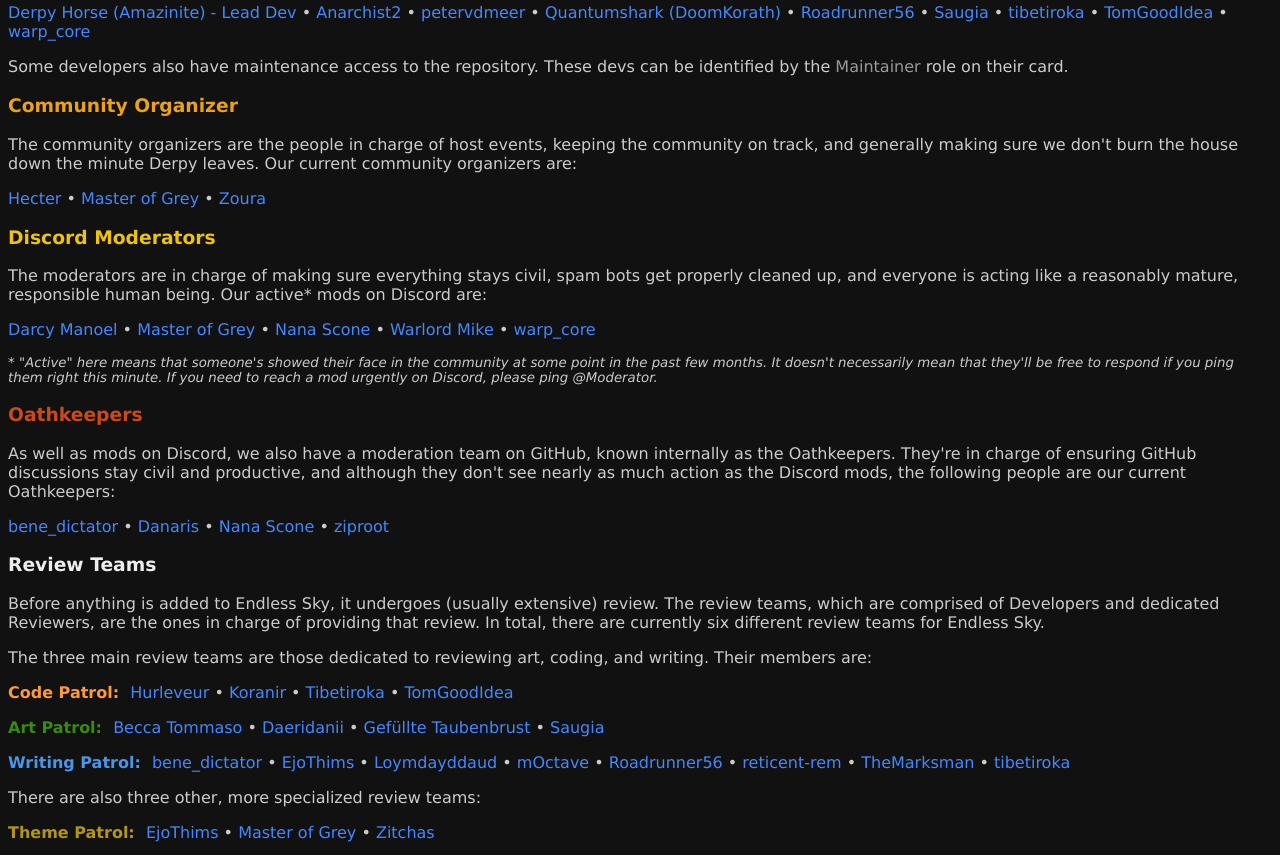
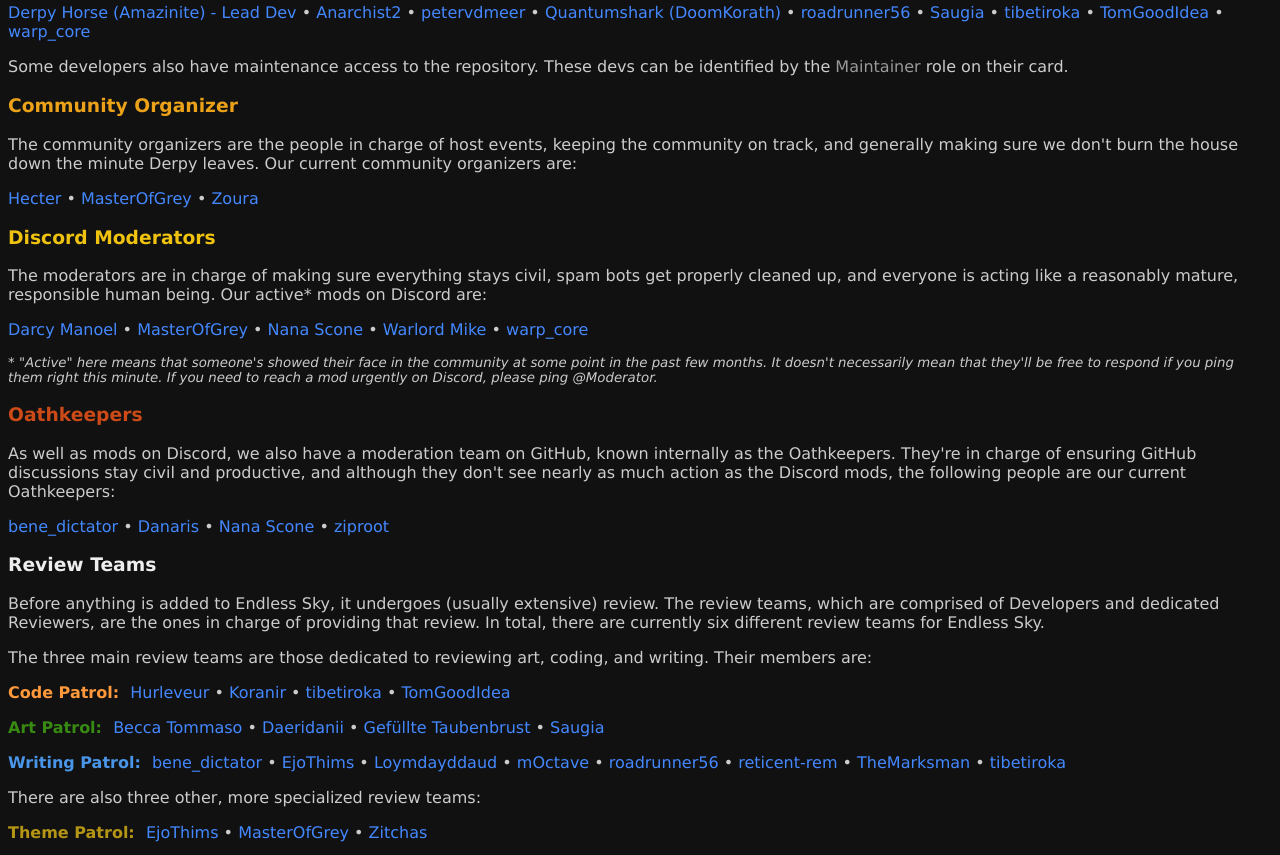
Before and after one commit to mOctave/es-community-directory, a plain HTML site: page index.html in a window 1280 px wide. Shown: the part 258-1113 px from the top of the page. Drawn offline with Linux system fonts and the light colour scheme.

Commit message:
Fix issues with people's names

```diff
--- a/index.html
+++ b/index.html
@@ -37,16 +37,16 @@ along with this program.  If not, see <https://www.gnu.org/licenses/>.
 		<h2>Roles</h2>
 		<h3 class="developer">Developer</h3>
 		<p>Developers are the people with write access to the GitHub repository. That means they're the ones who have the final say on what gets into the game and what doesn't. Right now, the following people are active* devs for Endless Sky:</p>
-		<p><a href="#derpy-horse">Derpy Horse (Amazinite) - Lead Dev</a> • <a href="#anarchist2">Anarchist2</a> • <a href="#petervdmeer">petervdmeer</a> • <a href="#quantumshark">Quantumshark (DoomKorath)</a> • <a href="#roadrunner56">Roadrunner56</a> • <a href="#saugia">Saugia</a> • <a href="#tibetiroka">tibetiroka</a> • <a href="#tomgoodidea">TomGoodIdea</a> • <a href="#warp_core">warp_core</a></p>
+		<p><a href="#derpy-horse">Derpy Horse (Amazinite) - Lead Dev</a> • <a href="#anarchist2">Anarchist2</a> • <a href="#petervdmeer">petervdmeer</a> • <a href="#quantumshark">Quantumshark (DoomKorath)</a> • <a href="#roadrunner56">roadrunner56</a> • <a href="#saugia">Saugia</a> • <a href="#tibetiroka">tibetiroka</a> • <a href="#tomgoodidea">TomGoodIdea</a> • <a href="#warp_core">warp_core</a></p>
 		<p>Some developers also have maintenance access to the repository. These devs can be identified by the <span class="maintainer">Maintainer</span> role on their card.</p>
 
 		<h3 class="community-organizer">Community Organizer</h3>
 		<p>The community organizers are the people in charge of host events, keeping the community on track, and generally making sure we don't burn the house down the minute Derpy leaves. Our current community organizers are:</p>
-		<p><a href="#hecter">Hecter</a> • <a href="#master_of_grey">Master of Grey</a> • <a href="#zoura">Zoura</a></p>
+		<p><a href="#hecter">Hecter</a> • <a href="#masterofgrey">MasterOfGrey</a> • <a href="#zoura">Zoura</a></p>
 
 		<h3 class="moderator">Discord Moderators</h3>
 		<p>The moderators are in charge of making sure everything stays civil, spam bots get properly cleaned up, and everyone is acting like a reasonably mature, responsible human being. Our active* mods on Discord are:</p>
-		<p><a href="#darcy_manoel">Darcy Manoel</a> • <a href="#master_of_grey">Master of Grey</a> • <a href="#nana_scone">Nana Scone</a> • <a href="#warlord_mike">Warlord Mike</a> • <a href="#warp_core">warp_core</a></p>
+		<p><a href="#darcy_manoel">Darcy Manoel</a> • <a href="#masterofgrey">MasterOfGrey</a> • <a href="#nana_scone">Nana Scone</a> • <a href="#warlord_mike">Warlord Mike</a> • <a href="#warp_core">warp_core</a></p>
 
 		<p class="footnote">* "Active" here means that someone's showed their face in the community at some point in the past few months. It doesn't necessarily mean that they'll be free to respond if you ping them right this minute. If you need to reach a mod urgently on Discord, please ping @Moderator.</p>
 
@@ -58,13 +58,13 @@ along with this program.  If not, see <https://www.gnu.org/licenses/>.
 		<p>Before anything is added to Endless Sky, it undergoes (usually extensive) review. The review teams, which are comprised of Developers and dedicated Reviewers, are the ones in charge of providing that review. In total, there are currently six different review teams for Endless Sky.</p>
 		<p>The three main review teams are those dedicated to reviewing art, coding, and writing. Their members are:</p>
 
-		<p><b class="code-patrol">Code Patrol:&nbsp;&nbsp;</b><a href="#hurleveur">Hurleveur</a> • <a href="#koranir">Koranir</a> • <a href="#tibetiroka">Tibetiroka</a> • <a href="#tomgoodidea">TomGoodIdea</a></p>
+		<p><b class="code-patrol">Code Patrol:&nbsp;&nbsp;</b><a href="#hurleveur">Hurleveur</a> • <a href="#koranir">Koranir</a> • <a href="#tibetiroka">tibetiroka</a> • <a href="#tomgoodidea">TomGoodIdea</a></p>
 		<p><b class="art-patrol">Art Patrol:&nbsp;&nbsp;</b><a href="#becca_tommaso">Becca Tommaso</a> • <a href="#daeridanii">Daeridanii</a> • <a href="#gefullte_taubenbrust">Gefüllte Taubenbrust</a> • <a href="#saugia">Saugia</a></p>
-		<p><b class="writing-patrol">Writing Patrol:&nbsp;&nbsp;</b><a href="#bene_dictator">bene_dictator</a> • <a href="#ejothims">EjoThims</a> • <a href="#loymdayddaud">Loymdayddaud</a> • <a href="#moctave">mOctave</a> • <a href="#roadrunner56">Roadrunner56</a> • <a href="#reticent_rem">reticent-rem</a> • <a href="#themarksman">TheMarksman</a> • <a href="#tibetiroka">tibetiroka</a></p>
+		<p><b class="writing-patrol">Writing Patrol:&nbsp;&nbsp;</b><a href="#bene_dictator">bene_dictator</a> • <a href="#ejothims">EjoThims</a> • <a href="#loymdayddaud">Loymdayddaud</a> • <a href="#moctave">mOctave</a> • <a href="#roadrunner56">roadrunner56</a> • <a href="#reticent_rem">reticent-rem</a> • <a href="#themarksman">TheMarksman</a> • <a href="#tibetiroka">tibetiroka</a></p>
 
 		<p>There are also three other, more specialized review teams:</p>
 
-		<p><b class="theme-patrol">Theme Patrol:&nbsp;&nbsp;</b><a href="#ejothims">EjoThims</a> • <a href="#master_of_grey">Master of Grey</a> • <a href="#zitchas">Zitchas</a></p>
+		<p><b class="theme-patrol">Theme Patrol:&nbsp;&nbsp;</b><a href="#ejothims">EjoThims</a> • <a href="#masterofgrey">MasterOfGrey</a> • <a href="#zitchas">Zitchas</a></p>
 		<p><b class="balance-patrol">Balance Patrol:&nbsp;&nbsp;</b><a href="#quantumshark">Quantumshark (DoomKorath)</a></p>
 		<p><b class="mission-patrol">Mission Patrol:&nbsp;&nbsp;</b><a href="#loymdayddaud">Loymdayddaud</a> • <a href="#terin">Terin</a></p>
 
--- a/main.js
+++ b/main.js
@@ -493,9 +493,9 @@ const DIRECTORY = {
 			},
 		]
 	},
-	// Master of Grey
-	master_of_grey: {
-		name: "Master of Grey",
+	// MasterofGrey
+	masterofgrey: {
+		name: "MasterOfGrey",
 		aka: {
 			discord: "Græy"
 		},
@@ -753,16 +753,16 @@ const DIRECTORY = {
 		quote: `"We make ES so performant that no one notices that 80% of it is crypto mining."`,
 		badges: ["incipias"]
 	},
-	// Roadrunner56
+	// roadrunner56
 	roadrunner56: {
-		name: "Roadrunner56",
-		aka: {
-		},
-		avatar: "https://avatars.githubusercontent.com/Roadrunner56",
+		name: "roadrunner56",
+		aka: {
+		},
+		avatar: "https://avatars.githubusercontent.com/roadrunner56",
 		status: 0,
 		pronouns: "they/them",
 		country: "CA",
-		github: "https://github.com/Roadrunner56",
+		github: "https://github.com/roadrunner56",
 		roles: ["Developer", "Maintainer", "Writing Patrol"],
 		description: `Mainly focuses on writing PRs and projects. Currently trying to flesh out the plot structure for the Republic campaign. Will one day finish the Bashkmul.`,
 		quote: `"More semicolons!"`,
```
